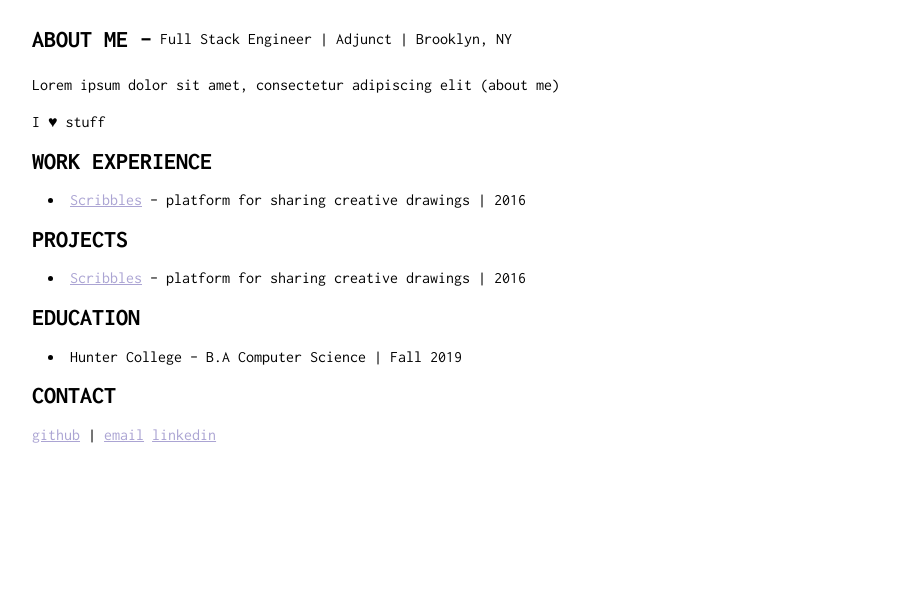
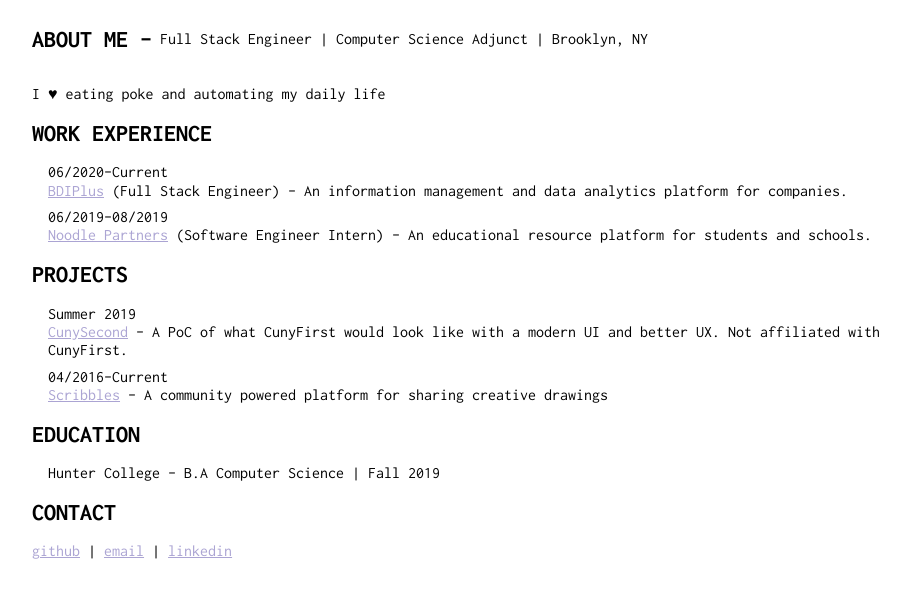
Before and after one commit to pillows/mwong.io, a plain HTML site: page index.html in a window 1280 px wide. Shown: the part 149-746 px from the top of the page, without its empty margins (32-942 px from the left). Drawn offline with nearby package versions, Linux system fonts and the light colour scheme.

Commit message:
Updated portfolio

```diff
--- a/index.html
+++ b/index.html
@@ -27,23 +27,26 @@
     <section class="mt2 mt4-m">
 			<div class="flex flex-wrap items-center">
         <h1 class="f3 ttu mb0-s mr2 dib">About Me - </h1>
-				<span class="tags">Full Stack Engineer | Adjunct | Brooklyn, NY</span>
+				<span class="tags">Full Stack Engineer | Computer Science Adjunct | Brooklyn, NY</span>
 			</div>
-      <p class="lh-copy mv1">Lorem ipsum dolor sit amet, consectetur adipiscing elit (about me) </p>
-      <p>I &#9829; stuff</p>
+      <p>I &#9829; eating poke and automating my daily life</p>
     </section>
 
     <section class="mt2 mt4-m">
       <h1 class="f3 ttu mb0-s">Work Experience</h1>
       <ul class="mv1">
-        <li><a href="https://scribbl.es/">Scribbles</a> - platform for sharing creative drawings | 2016</li>
+        <li>06/2020-Current<br><dd> </dd><a href="https://bdiplus.com">BDIPlus</a> (Full Stack Engineer) - An information management and data analytics platform for companies.</li>
+        <li>06/2019-08/2019<br><dd> </dd><a href="https://noodle.com">Noodle Partners</a> (Software Engineer Intern) - An educational resource platform for students and schools.</li>
       </ul>
     </section>
 
     <section class="mt2 mt4-m">
       <h1 class="f3 ttu mb0-s">Projects</h1>
       <ul class="mv1">
-        <li><a href="https://scribbl.es/">Scribbles</a> - platform for sharing creative drawings | 2016</li>
+        <li>Summer 2019<br><dd> </dd><a href="https://cunysecond.pillows.dev/">CunySecond</a> - A PoC of what CunyFirst would look like with a modern UI and better UX. Not affiliated with CunyFirst.</li>
+      </ul>
+      <ul class="mv1">
+        <li>04/2016-Current<br><dd> </dd><a href="https://scribbl.es/">Scribbles</a> - A community powered platform for sharing creative drawings</li>
       </ul>
     </section>
 
@@ -57,7 +60,7 @@
     <section class="mt2 mt4-m">
       <h1 class="f3 ttu">Contact</h1>
       <a href="https://github.com/pillows" target="_blank">github</a> |
-      <a href="mailto:matthew.wong@outlook.com">email</a>
+      <a href="mailto:matthew.wong@outlook.com">email</a> |
       <a href="https://www.linkedin.com/in/nycmattw" target="_blank">linkedin</a>
     </section>
   </div>
--- a/style.css
+++ b/style.css
@@ -31,6 +31,7 @@ a:hover {
 ul {
   padding-left: 1em;
   list-style-position: inside;
+  list-style-type:none;
 }
 
 li {
```
